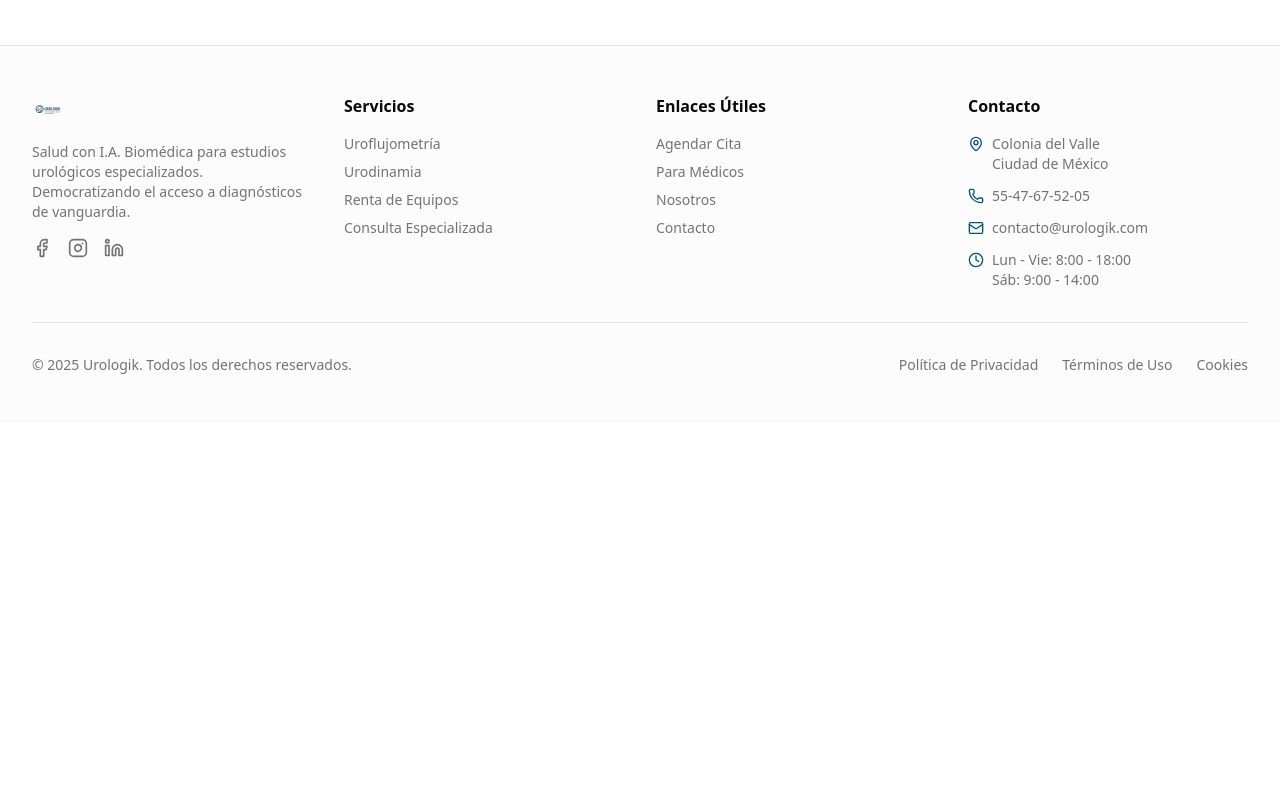
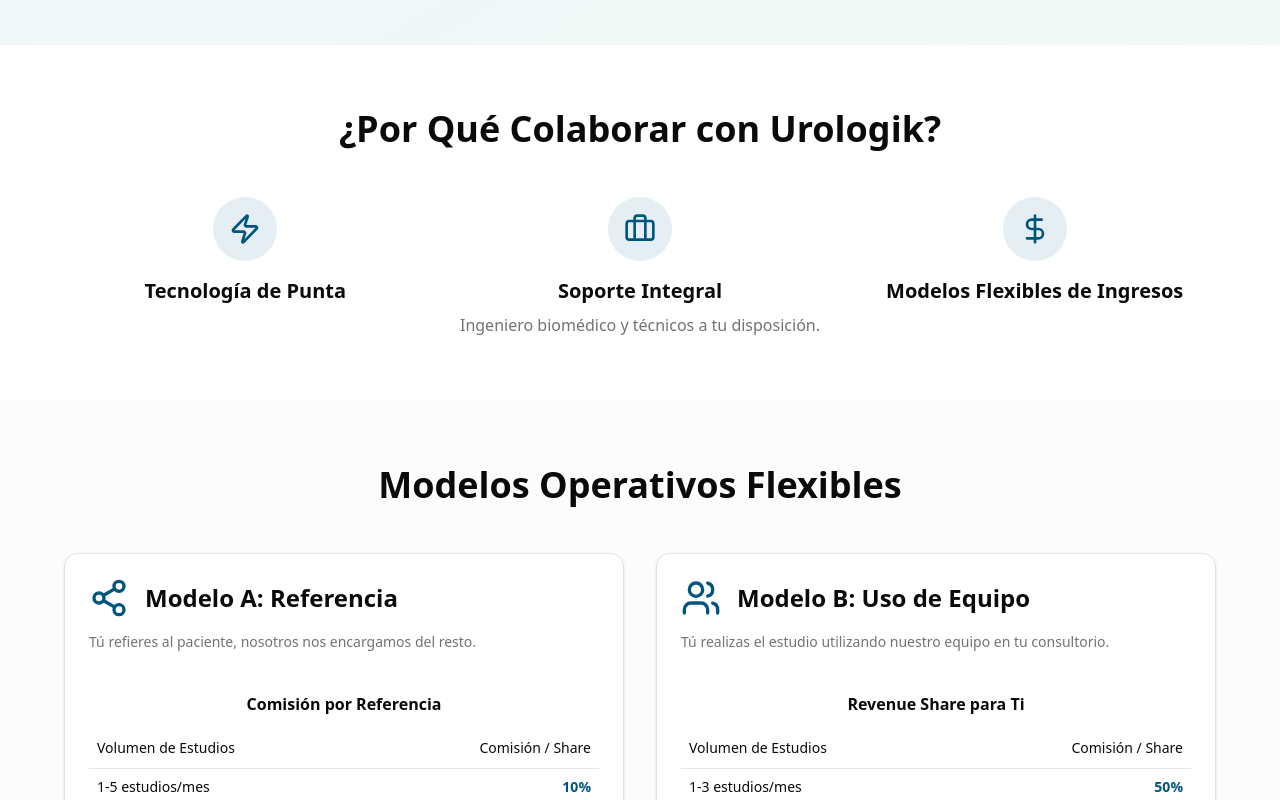
Before and after one commit to ehernandez-debug/urlgk-website, a React (Vite) app: page /medicos in a window 1280 px wide. Shown: the part 820-1620 px from the top of the page. Before the commit the page ends 1243 px from the top, so only its background shows below. Built offline with nearby package versions, Linux system fonts and the light colour scheme; no server answers.

Commit message:
Pestaña (Para Medicos) reparada

```diff
--- a/src/components/Footer.jsx
+++ b/src/components/Footer.jsx
@@ -1,5 +1,5 @@
 import { Link } from 'react-router-dom'
-import { MapPin, Phone, Mail, Clock, Facebook, Instagram, Linkedin } from 'lucide-react'
+import { Phone, Mail, Clock, Facebook, Instagram } from 'lucide-react'
 import urologikLogo from '../assets/urologik-logo.png'
 
 const Footer = () => {
@@ -26,9 +26,6 @@
               </a>
               <a href="https://www.instagram.com/urologik_oficial?igsh=MTZ5OWU2a3gyN3I3ZQ==" target="_blank" rel="noopener noreferrer" className="text-muted-foreground hover:text-primary transition-colors">
                 <Instagram className="h-5 w-5" />
-              </a>
-              <a href="#" className="text-muted-foreground hover:text-primary transition-colors">
-                <Linkedin className="h-5 w-5" />
               </a>
             </div>
           </div>
@@ -91,13 +88,6 @@
           <div>
             <h3 className="font-semibold text-foreground mb-4">Contacto</h3>
             <div className="space-y-3 text-sm">
-              <div className="flex items-start space-x-2">
-                <MapPin className="h-4 w-4 text-primary mt-0.5 flex-shrink-0" />
-                <div>
-                  <p className="text-muted-foreground">Colonia del Valle</p>
-                  <p className="text-muted-foreground">Ciudad de México</p>
-                </div>
-              </div>
               <div className="flex items-center space-x-2">
                 <Phone className="h-4 w-4 text-primary flex-shrink-0" />
                 <a href="https://wa.me/5215547675205" target="_blank" rel="noopener noreferrer" className="text-muted-foreground hover:text-primary transition-colors">55-47-67-52-05</a>
--- a/src/pages/MedicosPage.jsx
+++ b/src/pages/MedicosPage.jsx
@@ -1,6 +1,6 @@
 import { useState, useEffect } from 'react';
 import { Helmet } from 'react-helmet-async';
-import { DollarSign, Zap, Briefcase, PlusCircle, Award, TrendingUp, CheckCircle, Star, Loader2, AlertCircle, Users, FileText, Share2, Lightbulb, UserCheck } from 'lucide-react';
+import { DollarSign, Zap, Briefcase, PlusCircle, Award, TrendingUp, CheckCircle, Star, Loader2, AlertCircle, Users, FileText, Share2, Lightbulb, UserCheck, Info } from 'lucide-react';
 import { Button } from '@/components/ui/button';
 import { Card, CardContent, CardDescription, CardHeader, CardTitle } from '@/components/ui/card';
 import { Input } from '@/components/ui/input';
```
